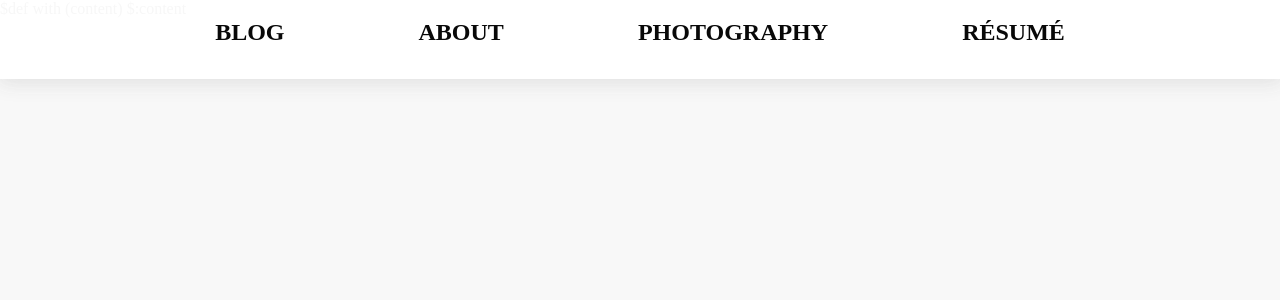
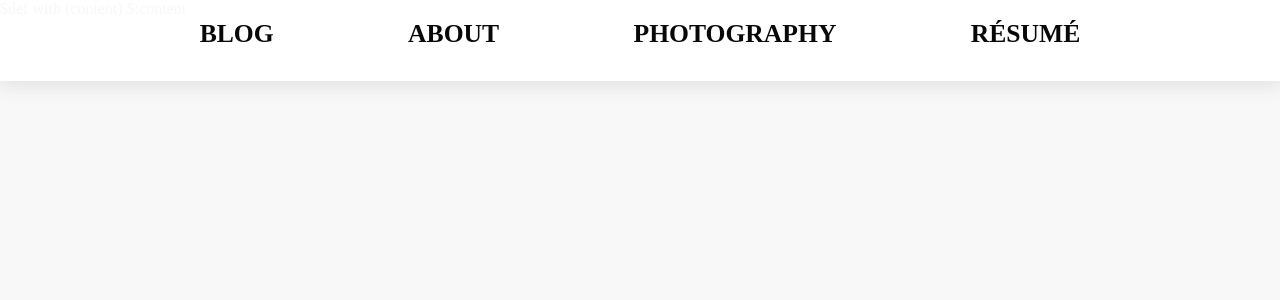
Before and after one commit to graemeb52096/personal_site, a Python web app: template templates/base.html in a window 1280 px wide. Shown: the top 300 px of the page. Run offline with Jinja, Linux system fonts and the light colour scheme; the template is opened without the code that fills it, so the values that code supplies are empty.

Commit message:
Change css based on browser width, modified css style

```diff
--- a/static/css/site.css
+++ b/static/css/site.css
@@ -110,14 +110,22 @@ ul
 	color: black;
 	text-decoration: none;
 	font-family: 'Impact, Charcoal, sans-serif';
-	font-size: 150%;
 	font-weight: bold;
+	font-size: 16px;
+	font-size: 2vw;
 	opacity: 0.97;
 	box-shadow: 0 0 20px 2.5px #DDD;
     width:100%;
 	position:fixed;
 	top:0px;
 	z-index: 1;
+	height: auto;
+	padding-top: 2.5%;
+	padding-bottom: 2.5%;
+}
+#mobile_header
+{
+	font-size: vw;
 }
 #about
 {
--- a/templates/base.html
+++ b/templates/base.html
@@ -3,7 +3,7 @@ $def with (content)
 <html>
 	<head>
 		<link rel="stylesheet" href="/static/css/site.css" type="text/css" media="screen" charset="utf-8"/>
-		<link rel="stylesheet" href="static/css/mobile.css" media="only screen and (max-device-width:480px)"/>
+		<link rel="stylesheet" href="static/css/mobile.css" media="screen and (max-width: 901px)"/>
 
 		<title>Graeme G. Bates</title>
 	</head>
```
Also changed, not shown: 2 other files.
